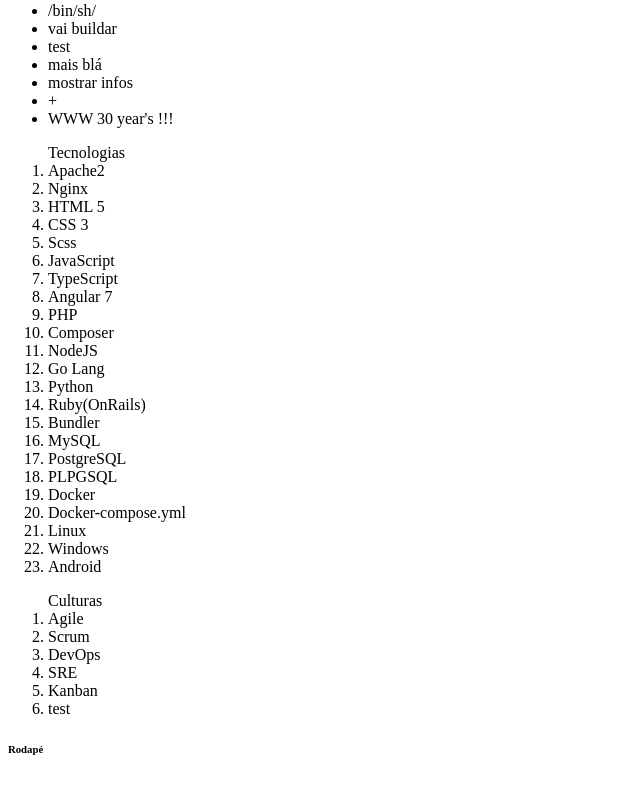
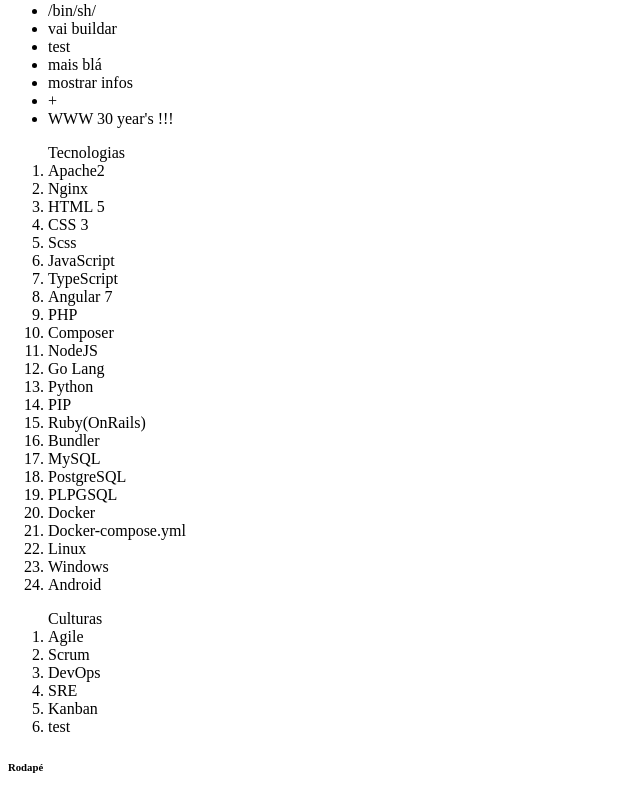
Before and after one commit to munduu-admin/teste-jenkins, an Angular app in the folder app-teste/: page / in a window 1280 px wide. Shown: the part 593-1391 px from the top of the page, without its empty margins (0-640 px from the left). Built offline with nearby package versions, Linux system fonts and the light colour scheme.

Commit message:
Update app.component.html

```diff
--- a/app-teste/src/app/app.component.html
+++ b/app-teste/src/app/app.component.html
@@ -32,6 +32,7 @@
   <li>NodeJS</li>
   <li>Go Lang</li>
   <li>Python</li>
+  <li>PIP</li>
   <li>Ruby(OnRails)</li>
   <li>Bundler</li>
   <li>MySQL</li>
```
